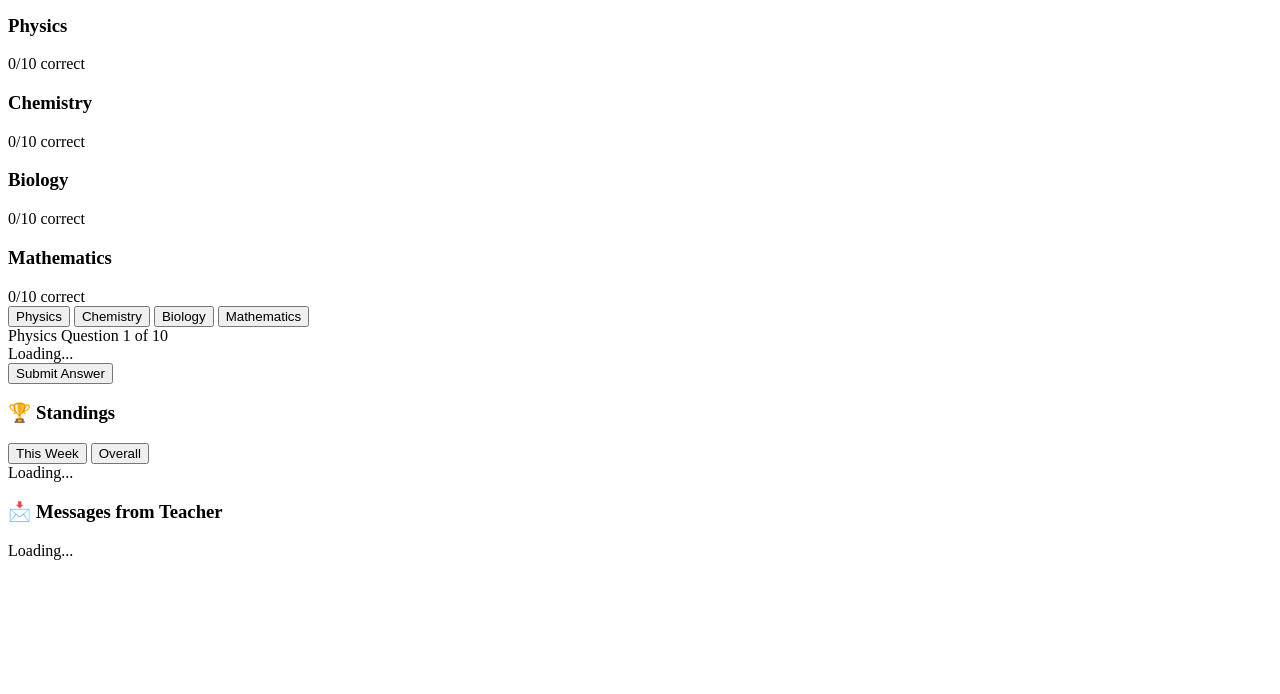
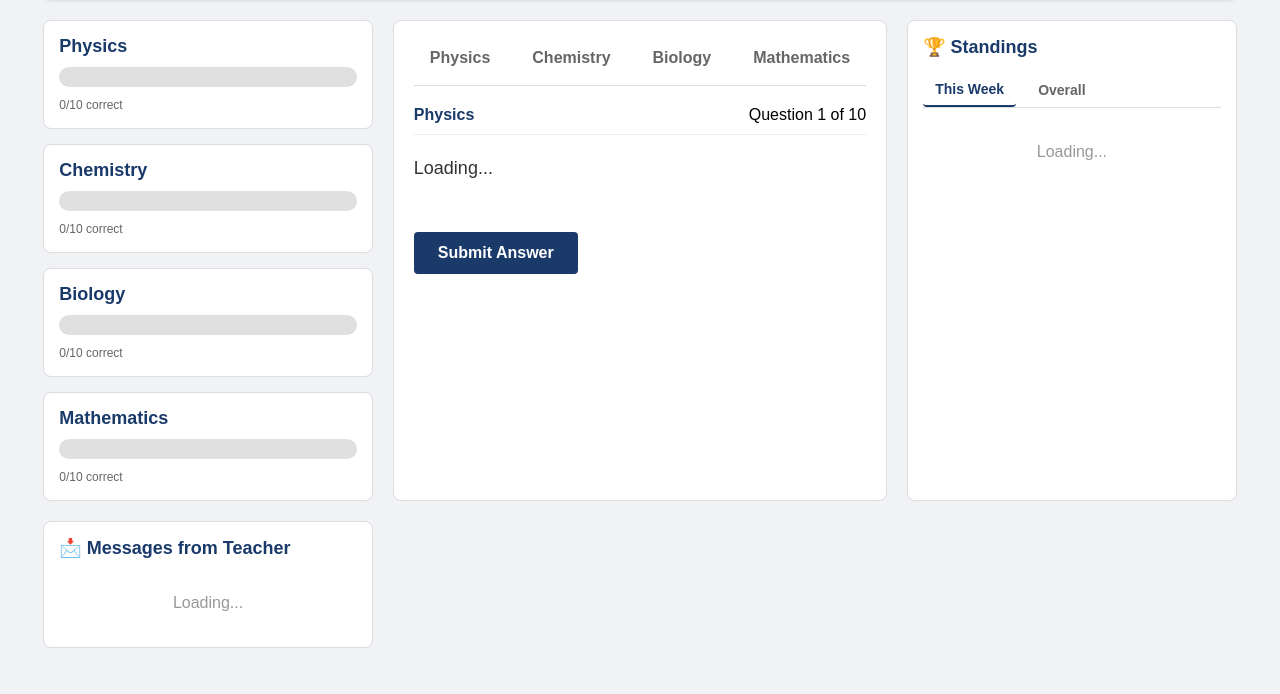
Before and after one commit to SakaThe1/sufipj, a website: page student.html in a window 1280 px wide. Shown: the part 106-800 px from the top of the page. Drawn offline with Linux system fonts and the light colour scheme; files that its build step writes are made by us from their sources; the site is published under a folder, as on GitHub Pages, so addresses that start at the root find nothing.

Commit message:
Fix HTML encoding in student.html

```diff
--- a/student.html
+++ b/student.html
@@ -4,8 +4,8 @@
     <meta charset="UTF-8">
     <meta name="viewport" content="width=device-width, initial-scale=1.0">
     <title>PSS MCQs Portal - Student Dashboard</title>
-    <link rel="stylesheet" href="/css/style.css">
-    <link rel="stylesheet" href="/css/student.css">
+    <link rel="stylesheet" href="style.css">
+    <link rel="stylesheet" href="student.css">
 </head>
 <body>
     <div class="dashboard">
@@ -104,7 +104,7 @@
         </div>
     </div>
 
-    <script src="/js/common.js"></script>
-    <script src="/js/student.js"></script>
+    <script src="js/common.js"></script>
+    <script src="js/student.js"></script>
 </body>
 </html>
```
